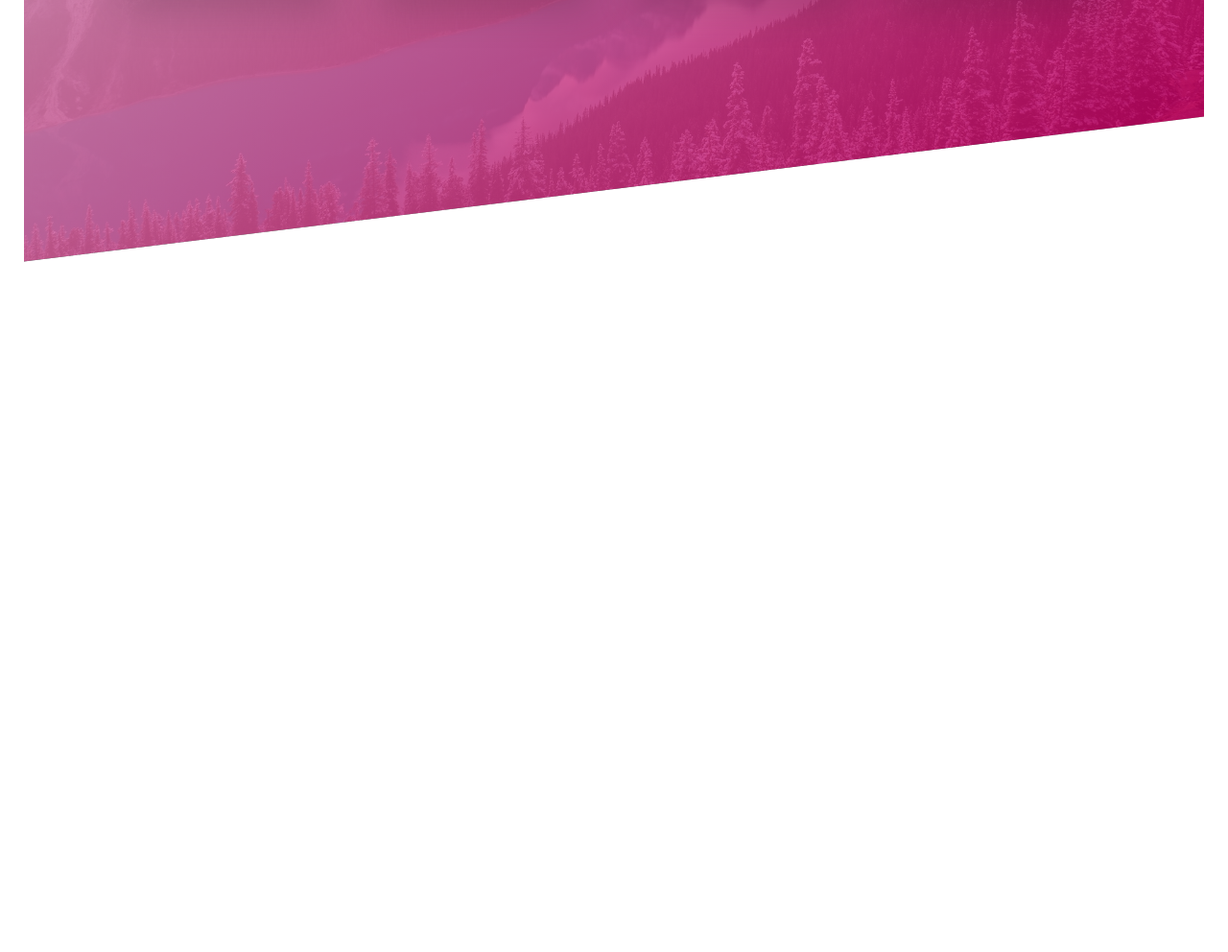
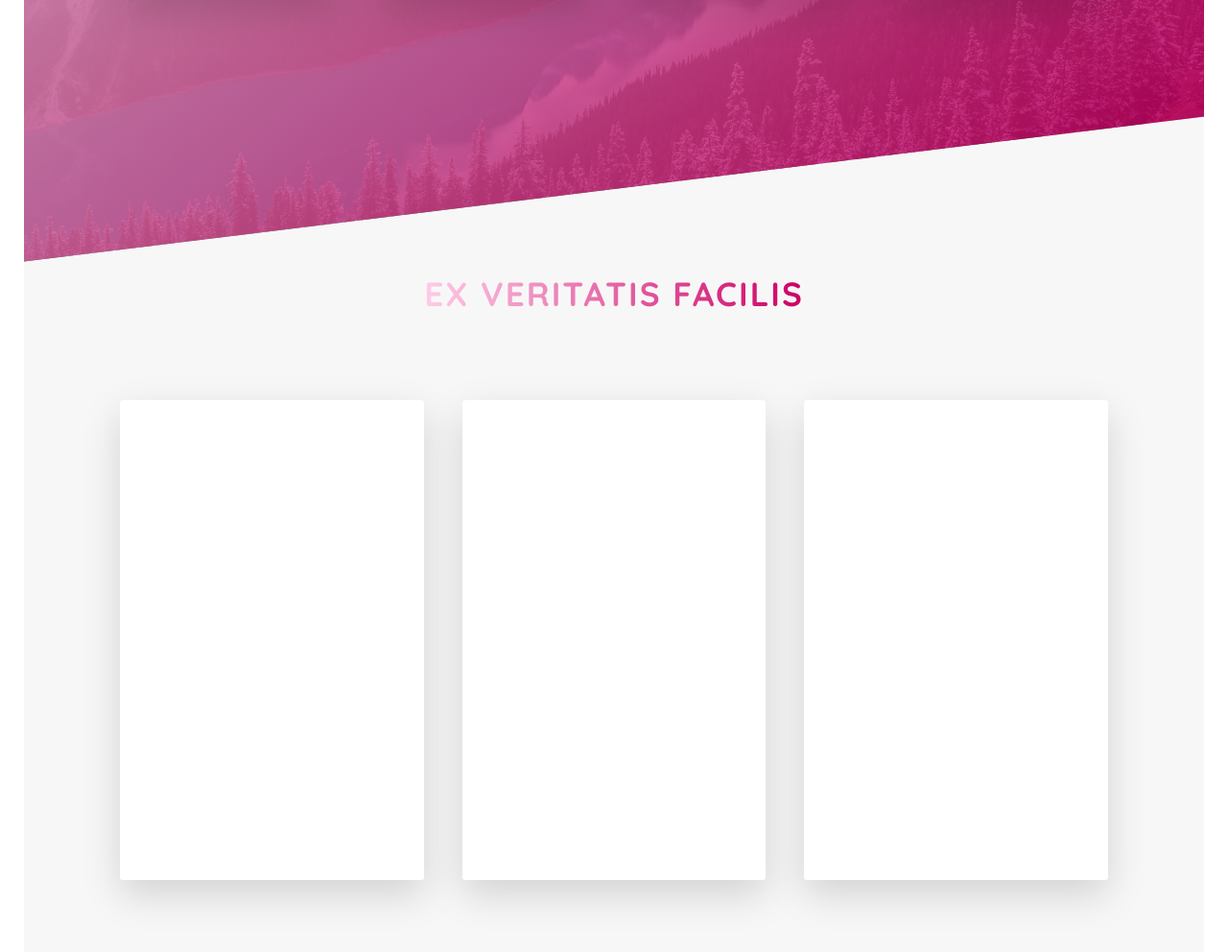
Before and after one commit to tantatinta/libre, a website: page index.html in a window 1280 px wide. Shown: the part 1890-2882 px from the top of the page at 96% size. Before the commit the page ends 2163 px from the top, so only its background shows below. Drawn offline with Linux system fonts and the light colour scheme.

Commit message:
rotating cards ready

```diff
--- a/index.html
+++ b/index.html
@@ -92,6 +92,47 @@
 
                 </div>
             </section>
+
+            <section class="section-tours">
+                <div class="u-center-text u-margin-bottom-big">
+                    <h2 class="heading-secondary">
+                        Ex veritatis facilis
+                    </h2>
+                </div>
+                <div class="row">
+                    <div class="col-1-of-3">
+                        <div class="card">
+                            <div class="card__side card__side--front">
+                                front
+                            </div>
+                            <div class="card__side card__side--back card__side--back-1">
+                                back
+                            </div>
+                        </div>
+                    </div>
+                    <div class="col-1-of-3">
+                        <div class="card">
+                            <div class="card__side card__side--front">
+                                front
+                            </div>
+                            <div class="card__side card__side--back card__side--back-2">
+                                back
+                            </div>
+                        </div>
+                    </div>
+                    <div class="col-1-of-3">
+                        <div class="card">
+                            <div class="card__side card__side--front">
+                                front
+                            </div>
+                            <div class="card__side card__side--back card__side--back-3">
+                                back
+                            </div>
+                        </div>
+                    </div>
+                </div>
+            </section>
+
         </main>
 
 
--- a/sass/abstracts/_variables.scss
+++ b/sass/abstracts/_variables.scss
@@ -6,6 +6,12 @@ $color-grey-dark: #484848;
 $color-white: #ffffff;
 $color-black: #000000;
 $color-grey-light-1: #f7f7f7;
+
+$color-secondary-light: #fff599;
+$color-secondary-dark: #e6e600;
+
+$color-tertiary-light: #99ffff;
+$color-tertiary-dark: #00cccc;
 
 //grid
 
--- /dev/null
+++ b/sass/components/_card.scss
@@ -0,0 +1,53 @@
+.card {
+  perspective: 150rem;
+  -moz-perspective: 150rem;
+  position: relative;
+  height: 50rem;
+
+
+  &__side {
+    color: #fff;
+    font-size: 2rem;
+
+    height: 50rem;
+    transition: all .8s ease;
+    position: absolute;
+    top: 0;
+    left: 0;
+    width: 100%;
+    backface-visibility: hidden;
+    border-radius: 3px;
+    box-shadow: 0 1.5rem 4rem rgba($color-black, .15);
+
+
+    &--front {
+      background-color: $color-white;
+    }
+
+    &--back {
+      transform: rotateY(180deg);
+
+      &-1{
+        background-image: linear-gradient(to right bottom, $color-secondary-light, $color-secondary-dark);
+      }
+
+      &-2{
+        background-image: linear-gradient(to right bottom, $color-primary-light, $color-primary-dark);
+      }
+
+      &-3{
+        background-image: linear-gradient(to right bottom, $color-tertiary-light, $color-tertiary-dark);
+      }
+    }
+  }
+
+
+  &:hover &__side--front {
+    transform: rotateY(180deg);
+  }
+
+  &:hover &__side--back {
+    transform: rotateY(0);
+  }
+
+}
--- a/sass/components/_feature-box.scss
+++ b/sass/components/_feature-box.scss
@@ -19,3 +19,4 @@
   &:hover {
     transform: scale(1.03) translateY(-1.5rem);
   }
+}
--- a/sass/main.scss
+++ b/sass/main.scss
@@ -17,3 +17,4 @@
 @import "components/button";
 @import "components/composition";
 @import "components/feature-box";
+@import "components/card";
--- a/sass/pages/home.scss
+++ b/sass/pages/home.scss
@@ -20,3 +20,9 @@
     transform: skewY(7deg);
   }
 }
+
+.section-tours {
+  background-color: $color-grey-light-1;
+  padding: 20rem 10rem 50rem 10rem;
+  margin-top: -15vh;
+}
```
Also changed, not shown: css/style.css.
